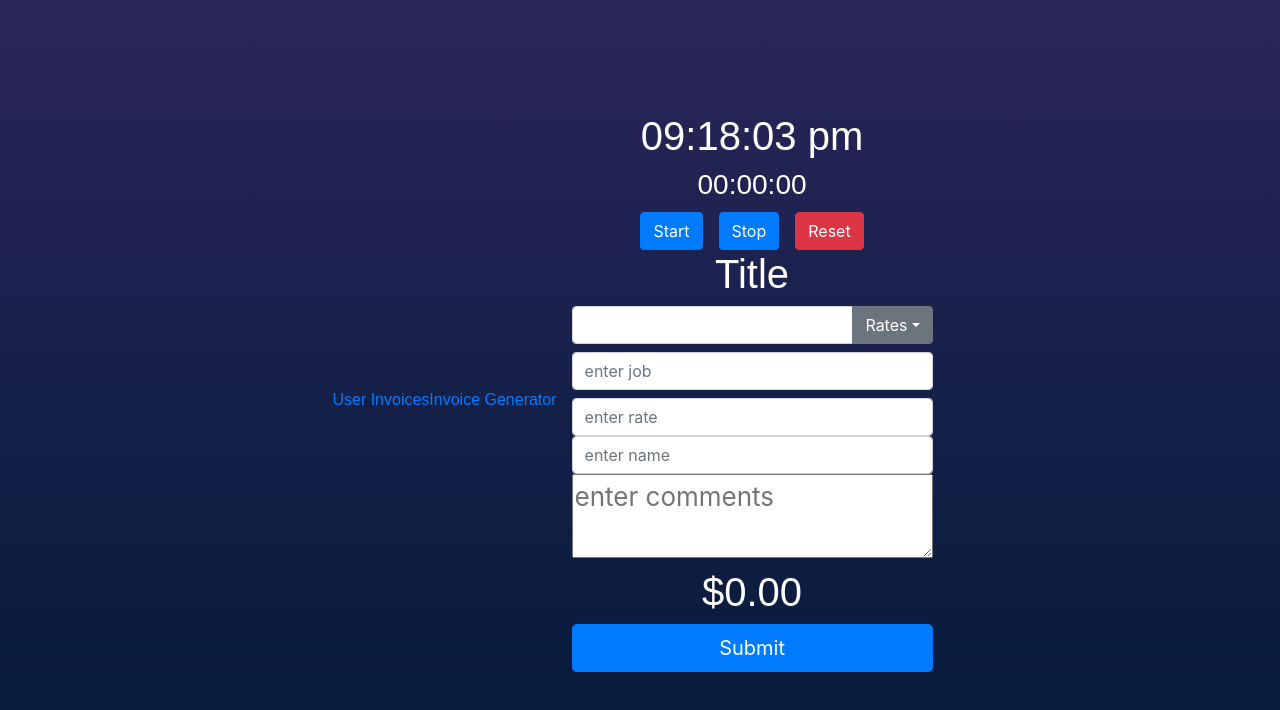
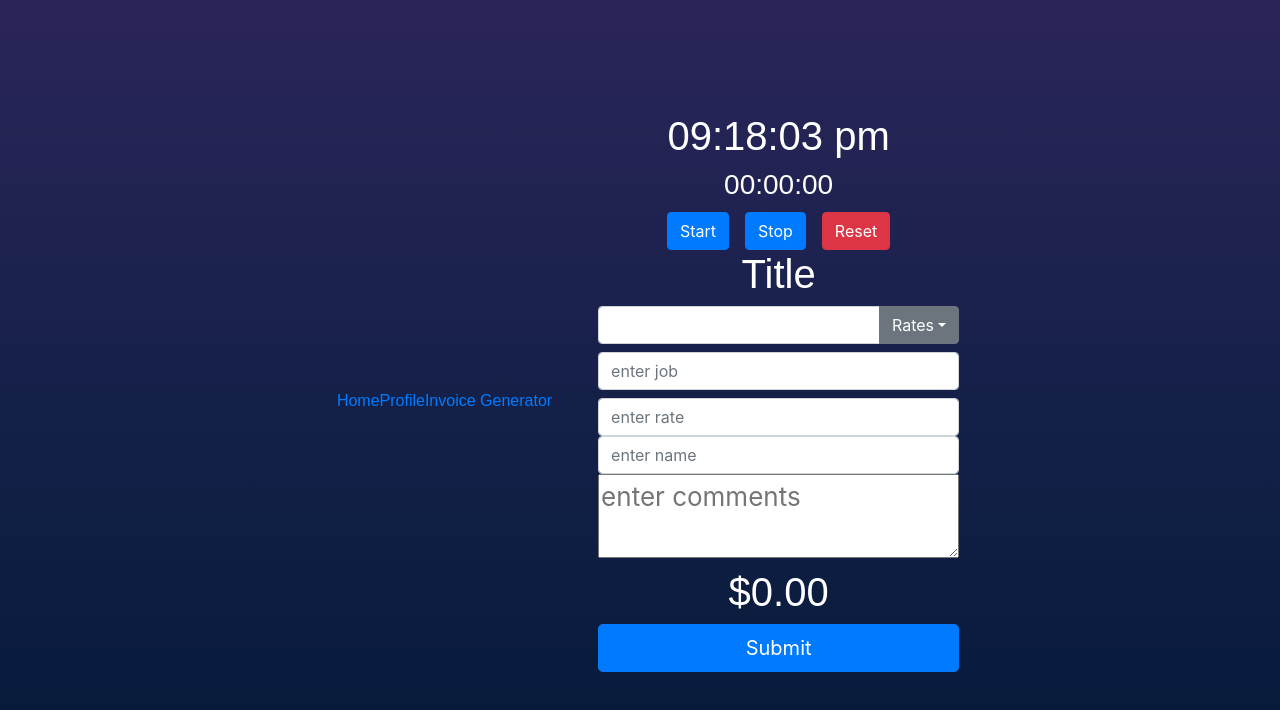
Before and after one commit to AlexGaiser/invoicing-app, a React (Create React App) app in the folder client/freelancing-app/: page /InvoiceGenerator in a window 1280 px wide. Shown: the top 710 px of the page. Built offline with nearby package versions, Linux system fonts and the light colour scheme; no server answers.

Commit message:
- added NavBar Folder, js and css - Commented out Route LINKS from Homepage.js

```diff
--- a/client/freelancing-app/src/Homepage.js
+++ b/client/freelancing-app/src/Homepage.js
@@ -10,7 +10,7 @@ import { BrowserRouter as Router, Route, Link } from "react-router-dom";
 import User from './User';
 import App from './App';
 
-
+import NavBar from './NavBar/NavBar';
 
 import Axios from 'axios'
 import logo from './logo.svg';
@@ -27,8 +27,9 @@ class Homepage extends Component{
         return(
             <Router>
             <React.Fragment>
-              <Link to="/userProfile">User Invoices</Link>
-              <Link to="InvoiceGenerator">Invoice Generator</Link>
+              <NavBar />
+              {/*<Link to="/userProfile">User Invoices</Link>*/}
+              {/*<Link to="InvoiceGenerator">Invoice Generator</Link>*/}
 
               {/* <a href ='./user.html'>User Invoices</a> */}
               <Route path='/userProfile' component={ User } />
--- /dev/null
+++ b/client/freelancing-app/src/NavBar/NavBar.js
@@ -0,0 +1,50 @@
+import React, { Component } from 'react';
+import { Button } from 'reactstrap';
+import { BrowserRouter as Router, Route, Link } from "react-router-dom";
+import './NavBar-style.css'
+
+
+
+
+
+
+const NavBar = (props) => {
+
+
+    return (
+
+      <div>
+          <div className="navbar navbar-default">
+              <div className="container">
+                  <div className="navbar-header pull-left">
+                      <ul className="nav navbar-nav">
+                          <li className="active"><Link to="/">Home<span className="sr-only">(current)</span></Link></li>
+                      </ul>
+                  </div>
+
+                  <div className="navbar-header">
+                      <ul className="nav navbar-nav">
+                          <li><Link to="/userProfile">Profile<span className="sr-only">(current)</span></Link></li>
+                      </ul>
+                  </div>
+
+                  <div className="navbar-header">
+                      <ul className="nav navbar-nav">
+                          <li><Link to="/InvoiceGenerator">Invoice Generator<span className="sr-only">(current)</span></Link></li>
+                      </ul>
+                  </div>
+              </div>
+          </div>
+
+      </div>
+
+    )
+
+
+}
+
+
+
+
+
+export default NavBar;
```
Also changed, not shown: client/freelancing-app/src/NavBar/NavBar-style.css (added).
